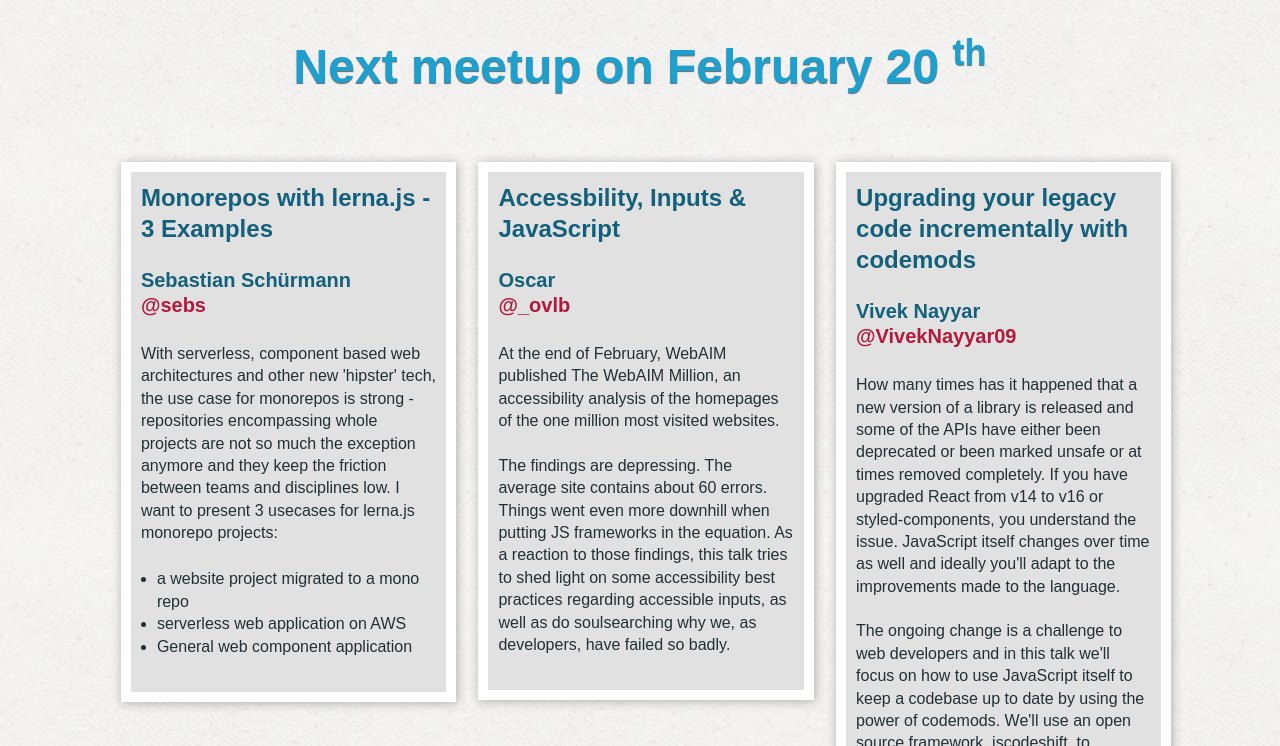
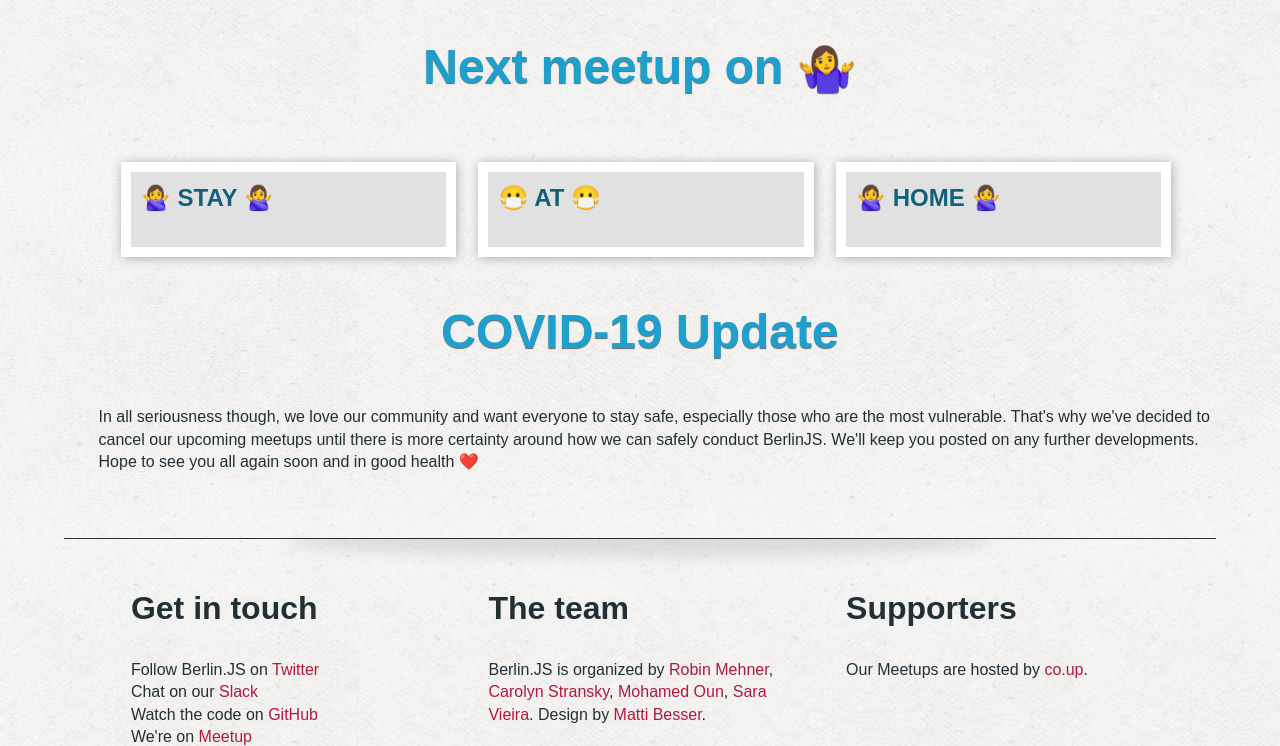
Before and after one commit to berlinjs/berlinjs.org, a plain HTML site: page index.html in a window 1280 px wide. Shown: the part 206-952 px from the top of the page. Drawn offline with Linux system fonts and the light colour scheme; a web font is replaced by a local one.

Commit message:
Add COVID-19 Update

```diff
--- a/index.html
+++ b/index.html
@@ -120,80 +120,52 @@
       <article class="clearfix">
         <header class="clearfix center">
           <h2>
-            Next meetup on February 20
-            <sup>th</sup>
+            Next meetup on 🤷‍♀️
           </h2>
         </header>
         <!-- TALKS -->
         <section class="clearfix">
           <div class="three-cols clearfix">
             <div class="speaker">
-              <h3>Monorepos with lerna.js - 3 Examples</h3>
-              <p class="speaker-name">
-                Sebastian Schürmann
+              <h3>🙅‍♀️ STAY 🙅‍♀️</h3>
+              <!-- <p class="speaker-name">
                 <br />
-                <a href="https://github.com/sebs">@sebs</a>
+                <a href=""></a>
               </p>
               <p>
-                With serverless, component based web architectures and other new
-                'hipster' tech, the use case for monorepos is strong -
-                repositories encompassing whole projects are not so much the
-                exception anymore and they keep the friction between teams and
-                disciplines low. I want to present 3 usecases for lerna.js
-                monorepo projects:
-                <ul>
-                  <li>a website project migrated to a mono repo</li>
-                  <li>serverless web application on AWS</li>
-                  <li>General web component application</li>
-                </ul>
-              </p>
+              </p> -->
             </div>
             <div class="speaker">
-              <h3>Accessbility, Inputs & JavaScript</h3>
-              <p class="speaker-name">
-                Oscar
+              <h3>😷 AT 😷</h3>
+              <!-- <p class="speaker-name">
                 <br />
-                <a href="https://twitter.com/_ovlb">@_ovlb</a>
+                <a href=""></a>
               </p>
               <p>
-                At the end of February, WebAIM published The WebAIM Million, an
-                accessibility analysis of the homepages of the one million most
-                visited websites.
-                <br />
-                <br />
-                The findings are depressing. The average site contains about 60
-                errors. Things went even more downhill when putting JS
-                frameworks in the equation. As a reaction to those findings,
-                this talk tries to shed light on some accessibility best
-                practices regarding accessible inputs, as well as do
-                soulsearching why we, as developers, have failed so badly.
-              </p>
+              </p> -->
             </div>
             <div class="speaker">
-              <h3>Upgrading your legacy code incrementally with codemods</h3>
-              <p class="speaker-name">
-                Vivek Nayyar
+              <h3>🙅‍♀️ HOME 🙅‍♀️</h3>
+              <!-- <p class="speaker-name">
                 <br />
-                <a href="https://twitter.com/VivekNayyar09">@VivekNayyar09</a>
+                <a href=""></a>
               </p>
               <p>
-                How many times has it happened that a new version of a library
-                is released and some of the APIs have either been deprecated or
-                been marked unsafe or at times removed completely. If you have
-                upgraded React from v14 to v16 or styled-components, you
-                understand the issue. JavaScript itself changes over time as
-                well and ideally you'll adapt to the improvements made to the
-                language.
-                <br />
-                <br />
-                The ongoing change is a challenge to web developers and in this
-                talk we'll focus on how to use JavaScript itself to keep a
-                codebase up to date by using the power of codemods. We'll use an
-                open source framework, jscodeshift, to accomplish this and we'll
-                go through their pros/cons as we become accustomed to their
-                usage.
-              </p>
+              </p> -->
             </div>
+          </div>
+          <header class="clearfix center">
+            <h2 class="special-announcement">COVID-19 Update</h2>
+          </header>
+          <div class="one-col clearfix">
+            <p>
+              In all seriousness though, we love our community and want everyone
+              to stay safe, especially those who are the most vulnerable. That's why
+              we've decided to cancel our upcoming meetups until there is more
+              certainty around how we can safely conduct BerlinJS. We'll keep you
+              posted on any further developments. Hope to see you all again soon
+              and in good health ❤️
+            </p>
           </div>
         </section>
       </article>
```
